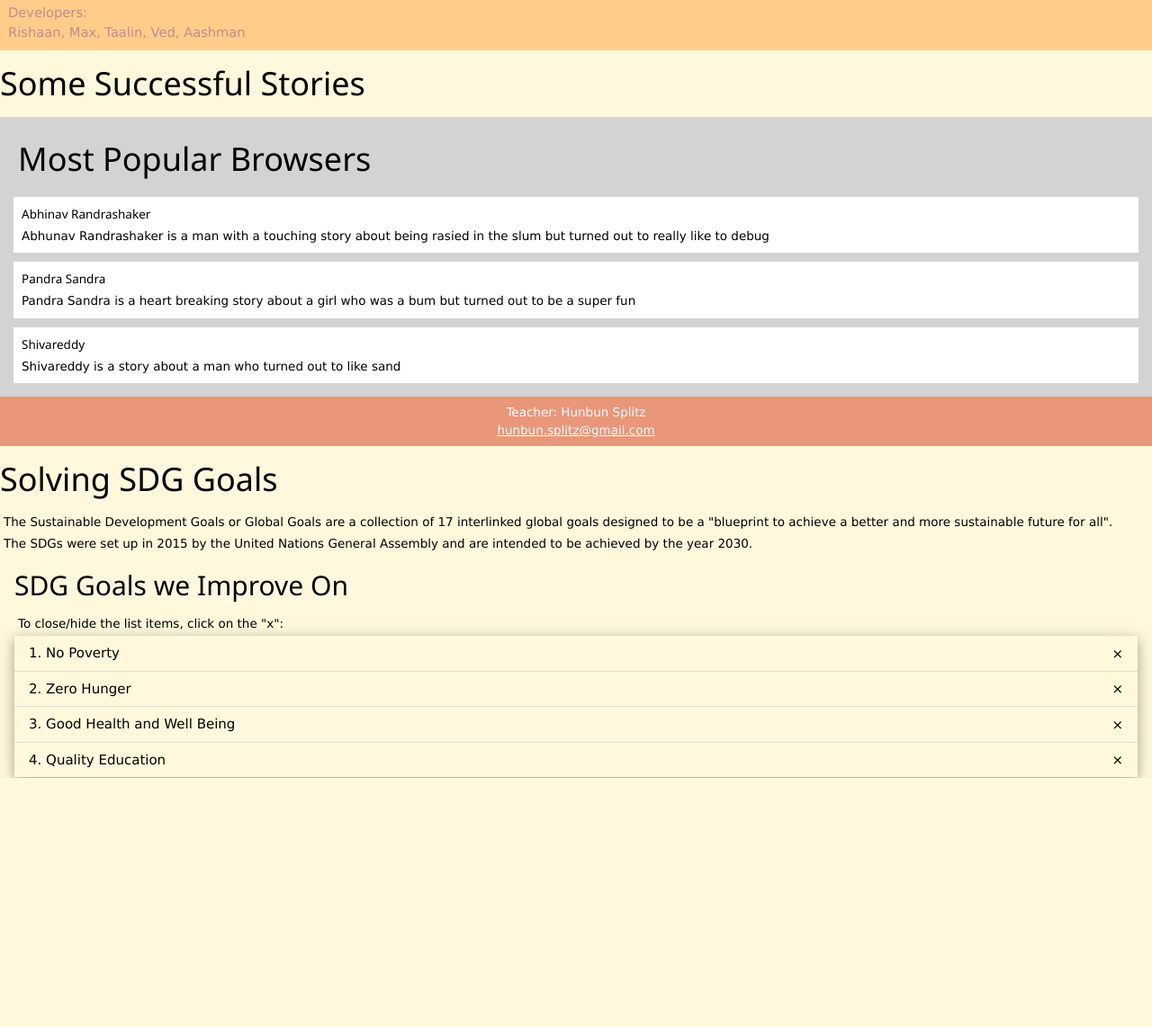
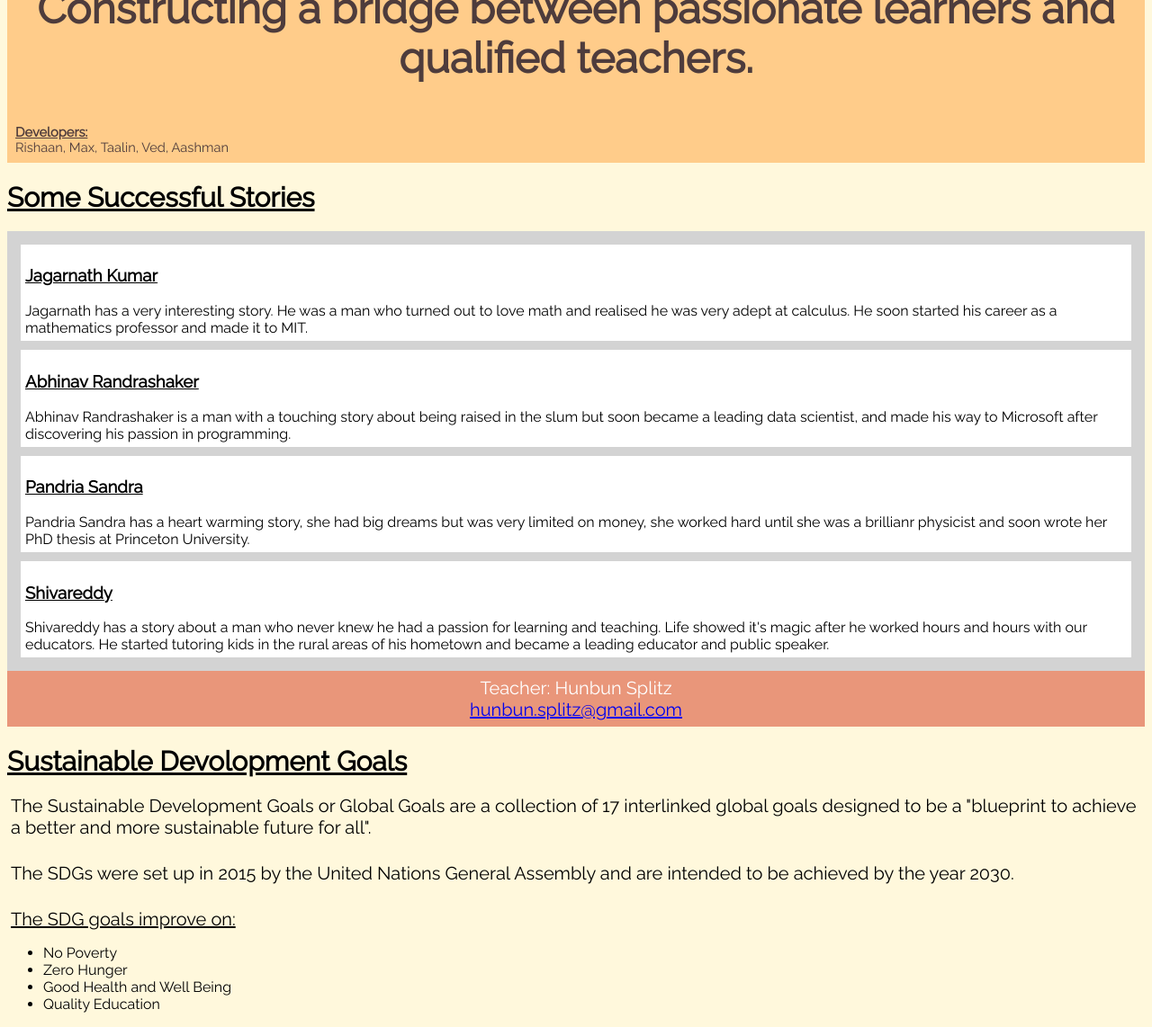
Before and after one commit to MWilsonCIS/Hackathon2022, a plain HTML site: page index.html in a window 1280 px wide. Shown: the part 1298-2440 px from the top of the page at 90% size. Before the commit the page ends 2163 px from the top, so only its background shows below. Drawn offline with nearby package versions, Linux system fonts and the light colour scheme.

Commit message:
Add files via upload

```diff
--- a/index.html
+++ b/index.html
@@ -1,17 +1,18 @@
 <!DOCTYPE html>
 
 <html>
+
   <head>
+
     <link rel="stylesheet" href="https://fonts.googleapis.com/css?family=Raleway">
+
     <style>
+
       body {
         background-color: cornsilk;
         font-family: "Raleway", sans-serif
       }
-    </style>
-    </head>
 
-    <style>
       .button {
         border: none;
         color: #F0FCFF;
@@ -29,43 +30,53 @@
       .button2 {background-color: rgb(188, 143, 143)} /* Blue */
 
     </style>
+
   </head>
+
   <body>
+
     <img src="goodlogo.png" class = "center" style="display: block; margin-left: auto; margin-right: auto; width: 50%; height: 50%"/>
+
     <div style="text-align: center">
+
       <a href="teaching.html">
       <button class="button button2">Start Teaching Here!</button>
       </a>
+
       <a href="start-learning.html">
       <button class="button button1">Start Learning Here!</button>
       </a>
+
       <a href="moreinfo.html">
-        <button class="button button2">For more Infomation</button>
+      <button class="button button2">For More Infomation</button>
       </a>
+
     </div>
+
     <img src="aeroplane.png" class = "center" style="display: block; margin-left: auto; margin-right: auto; width: 75%; height: 75%"/>
+
     <style>
       /* Header/Logo Title */
       .header {
         padding: 5px;
         text-align: rgb(188, 104, 26);
         background: rgb(255, 204, 138);
-          font-size: 30px;
-          color: rgb(188, 143, 143)
+        font-size: 40px;
+        color: rgb(78, 60, 60)
       }
     </style>
-        </head>
-        <body>
 
     <div class="header">
+
       <h3 style="text-align: center">Constructing a bridge between passionate learners and qualified teachers.</h3>
-          <p style="font-size: 11pt">Developers:
+
+      <p style="font-size: 11pt"><b><u>Developers:</u></b>
         <br>
         Rishaan, Max, Taalin, Ved, Aashman
       </p>
+
     </div>
 
-        <head>
     <style>
       .all-browsers {
         margin: 0;
@@ -79,7 +90,7 @@
       }
 
       .browser {
-            background: white;
+        background: rgb(255, 255, 255);
       }
 
       .browser > h2, p {
@@ -94,25 +105,58 @@
         color: white;
       }
     </style>
-          </head>
-          <body>
 
-          <h1>Some Successful Stories</h1>
+    <h1 style="font-size: 30px; color: black">
+      <strong><u>Some Successful Stories</u></strong>
+    </h1>
 
     <article class="all-browsers">
-            <h1>Most Popular Browsers</h1>
+
       <article class="browser">
-              <h2>Abhinav Randrashaker</h2>
-              <p>Abhunav Randrashaker is a man with a touching story about being rasied in the slum but turned out to really like to debug </p>
+        <h1 style="color: black;">
+          <u><b>
+            Jagarnath Kumar
+          </u></b>
+        </h1>
+        <p1 style ="color: black;">
+          Jagarnath has a  very interesting story. He was a man who turned out to love math and realised he was very adept at calculus. He soon started his career as a mathematics professor and made it to MIT.
+        </p1>
       </article>
+
       <article class="browser">
-              <h2>Pandra Sandra</h2>
-              <p>Pandra Sandra is a heart breaking story about a girl who was a bum but turned out to be a super fun</p>
+        <h1 style="color: black;">
+          <u><b>
+          Abhinav Randrashaker
+          </u></b>
+        </h1>
+        <p1 style ="color: black;">
+          Abhinav Randrashaker is a man with a touching story about being raised in the slum but soon became a leading data scientist, and made his way to Microsoft after discovering his passion in programming.
+        </p1>
       </article>
+
       <article class="browser">
-              <h2>Shivareddy</h2>
-              <p>Shivareddy is a story about a man who turned out to like sand</p>
+        <h1 style="color: black;">
+          <u><b>
+          Pandria Sandra
+          </u></b>
+
+        </h1>
+        <p1 style ="color: black;">
+          Pandria Sandra has a heart warming story, she had big dreams but was very limited on money, she worked hard until she was a brillianr physicist and soon wrote her PhD thesis at Princeton University.
+        </p1>
       </article>
+
+      <article class="browser">
+        <h1 style="color: black;">
+          <u><b>
+          Shivareddy
+          </u></b>
+        </h1>
+        <p1 style ="color: black;">
+          Shivareddy has a story about a man who never knew he had a passion for learning and teaching. Life showed it's magic after he worked hours and hours with our educators. He started tutoring kids in the rural areas of his hometown and became a leading educator and public speaker.
+        </p1>
+      </article>
+
     </article>
 
     <footer>
@@ -120,9 +164,6 @@
       <a href="mailto:hunbun.splitz@gmail.com">hunbun.splitz@gmail.com</a></p>
     </footer>
 
-          </body>
-
-<body>
     <style>
       .myClass {
         color: white;
@@ -132,35 +173,26 @@
         margin: 10px;
       }
 
+      p {
+        font-size: 20px
+      }
     </style>
 
-<h1>Solving SDG Goals</h1>
+    <h1 style="font-size: 30px; color: black;"><u>Sustainable Devolopment Goals</u></h1>
 
-<p>The Sustainable Development Goals or Global Goals are a collection of 17 interlinked global goals designed to be a "blueprint to achieve a better and more sustainable future for all".</p>
-<p>The SDGs were set up in 2015 by the United Nations General Assembly and are intended to be achieved by the year 2030.</p>
+      <p style="color: black;">The Sustainable Development Goals or Global Goals are a collection of 17 interlinked global goals designed to be a "blueprint to achieve a better and more sustainable future for all".</p><br>
 
-<template>
-  <div class="myClass">SDG Goal: </div>
-</template>
+      <p style="color: black;">The SDGs were set up in 2015 by the United Nations General Assembly and are intended to be achieved by the year 2030.</p><br>
 
-<title>W3.CSS</title>
-<meta name="viewport" content="width=device-width, initial-scale=1">
-<link rel="stylesheet" href="https://www.w3schools.com/w3css/4/w3.css">
-<body>
+      <p style="color: black;"><u>The SDG goals improve on:</u></p>
 
-<div class="w3-container">
-  <h2>SDG Goals we Improve On</h2>
-  <p>To close/hide the list items, click on the "x":</p>
-  <ul class="w3-ul w3-card-4">
-    <li class="w3-display-container">1. No Poverty <span onclick="this.parentElement.style.display='none'" class="w3-button w3-transparent w3-display-right">&times;</span></li>
-    <li class="w3-display-container">2. Zero Hunger <span onclick="this.parentElement.style.display='none'" class="w3-button w3-transparent w3-display-right">&times;</span></li>
-    <li class="w3-display-container">3. Good Health and Well Being <span onclick="this.parentElement.style.display='none'" class="w3-button w3-transparent w3-display-right">&times;</span></li>
-    <li class="w3-display-container">4. Quality Education <span onclick="this.parentElement.style.display='none'" class="w3-button w3-transparent w3-display-right">&times;</span></li>
+      <ul>
+        <li style="color: black;">No Poverty</li>
+        <li style="color: black;">Zero Hunger</li>
+        <li style="color: black;">Good Health and Well Being</li>
+        <li style="color: black;">Quality Education</li>
       </ul>
-</div>
 
   </body>
-</body>
-</body>
-</body>
+
 </html>
```
Also changed, not shown: moreinfo.html (+1 -1 lines), start-learning.html (+1 -1 lines), teaching.html (+1 -1 lines). Lines whose indentation alone changed are shown as unchanged.
